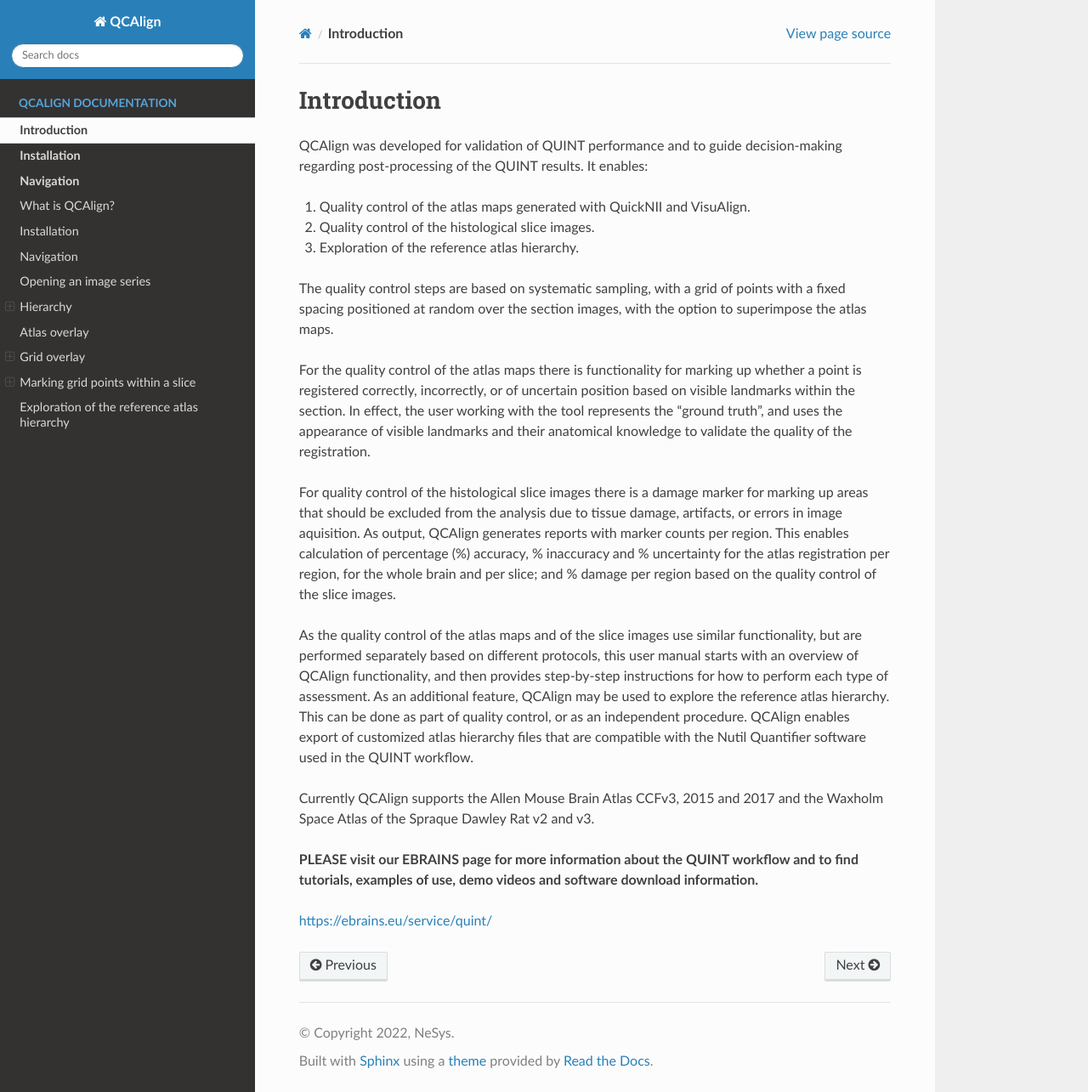
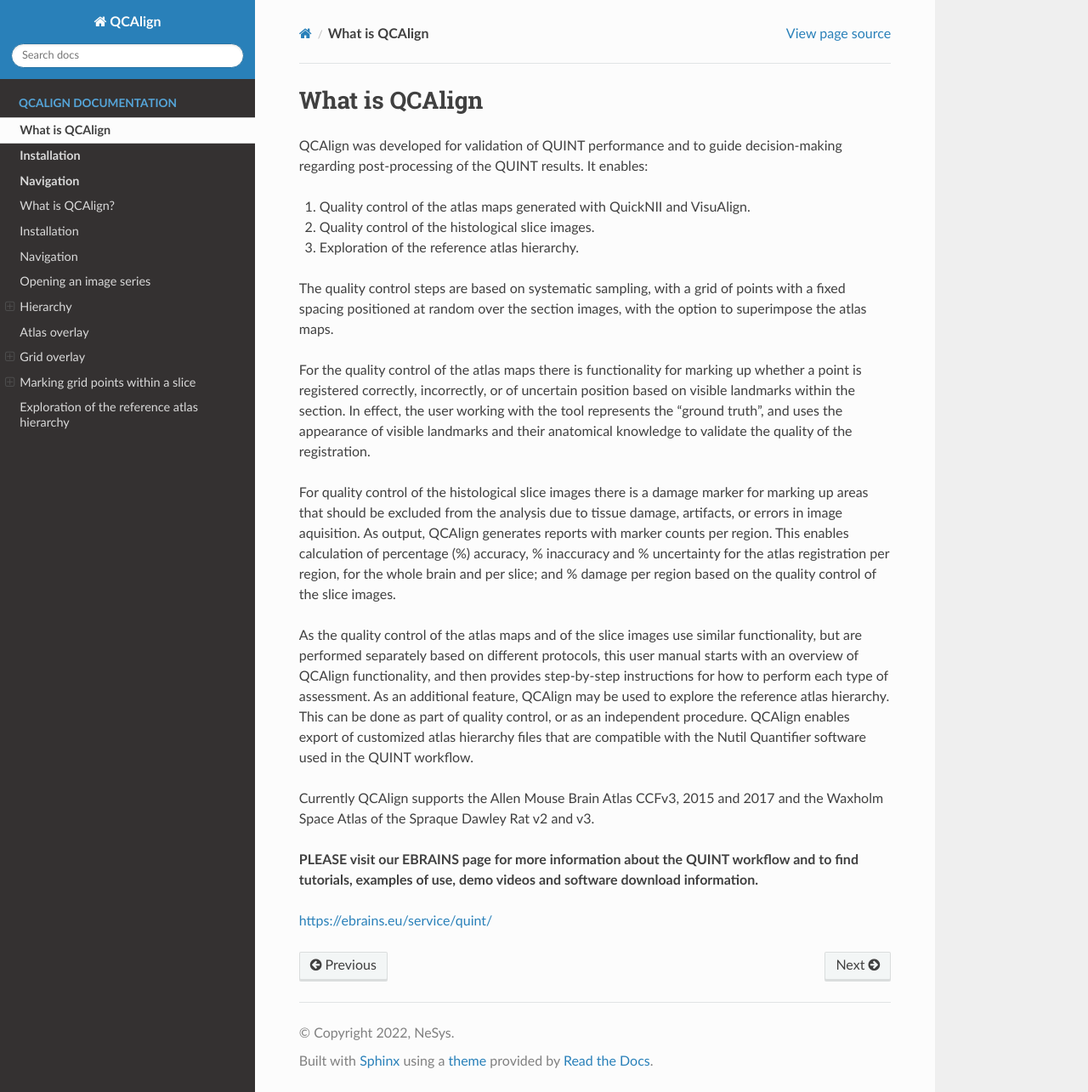
Before and after one commit to Neural-Systems-at-UIO/QCAlign, a Sphinx documentation site: the page built from docs/introduction.rst, in a window 1280 px wide and 1285 px high. Shown: the whole window at 85% size. Built offline with Sphinx 7.4.7 and the Read the Docs theme 2.0.0, drawn with Linux system fonts in a browser that asks for light colours.

Commit message:
Update introduction.rst

```diff
--- a/docs/introduction.rst
+++ b/docs/introduction.rst
@@ -1,5 +1,5 @@
-**Introduction**
------------
+**What is QCAlign**
+-------------------
 
 QCAlign was developed for validation of QUINT performance and to guide decision-making regarding post-processing of the QUINT results. It enables:
 
```
